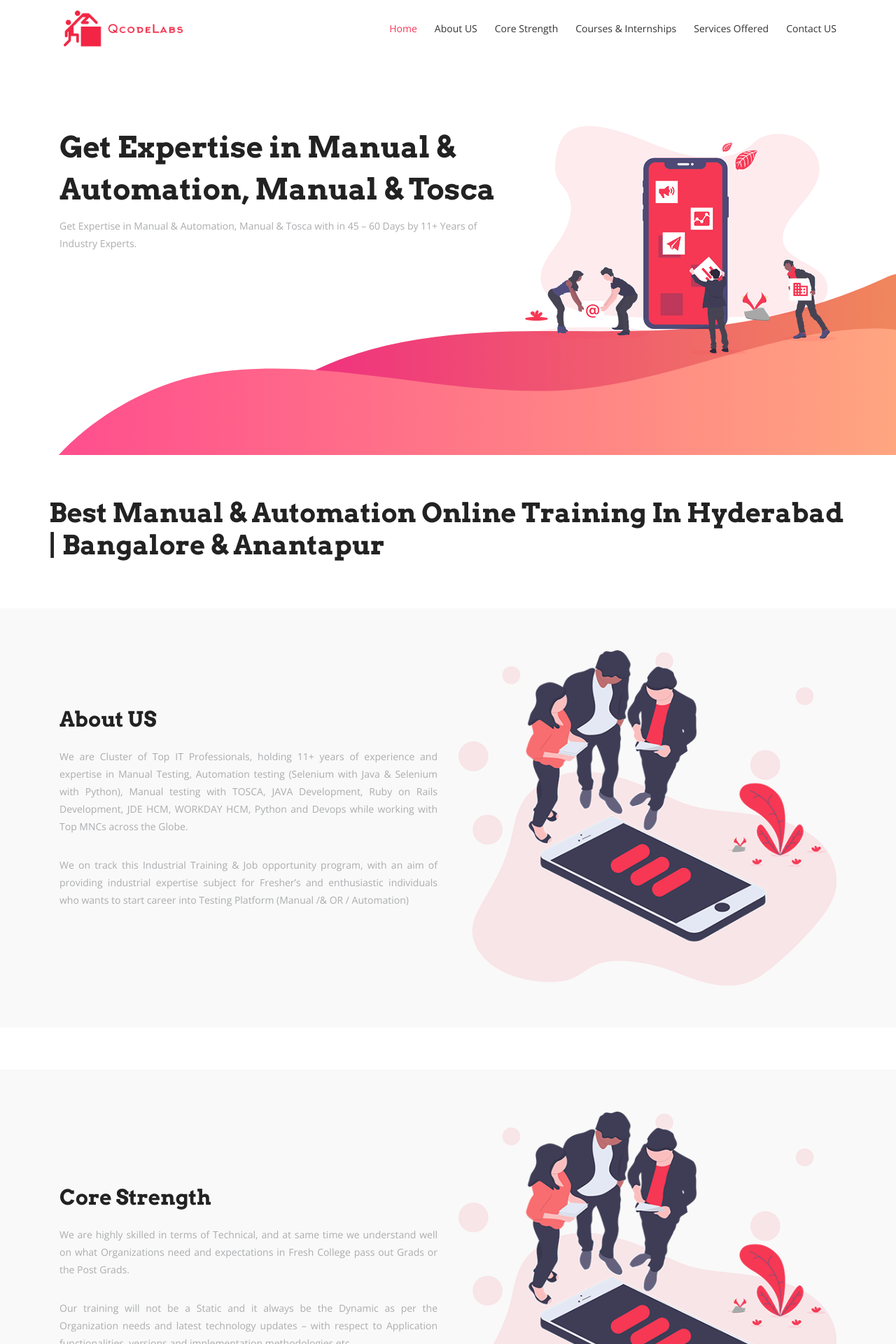
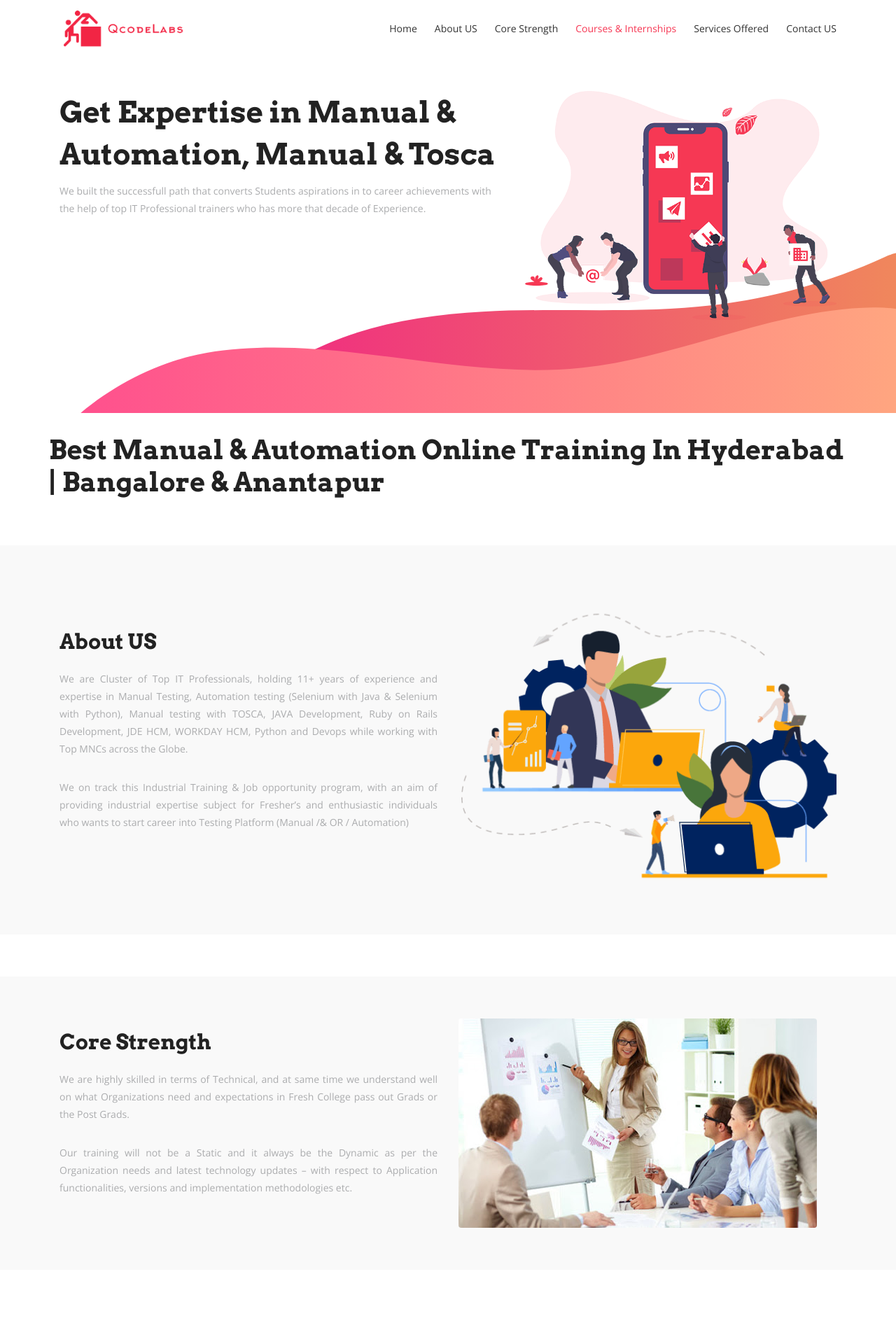
Before and after one commit to planetskht/qcodelabs, a PHP site: page / in a window 1280 px wide. Shown: the top 1920 px of the page at 70% size. Run offline with PHP 8.4, Linux system fonts and the light colour scheme; style sheets or scripts are compiled from the project's sources; some web fonts are replaced.

Commit message:
new changes

```diff
--- a/assets/css/main.css
+++ b/assets/css/main.css
@@ -752,10 +752,10 @@ hr {
   background-position: center center;
   background-repeat: no-repeat;
   background-size: cover;
-  min-height: 650px;
+  min-height: 590px;
   position: relative;
   overflow: hidden;
-  padding: 180px 0 80px;
+  padding: 130px 0 80px;
 }
 
 #hero-area .contents .head-title {
--- a/assets/scss/_hero-area.scss
+++ b/assets/scss/_hero-area.scss
@@ -6,10 +6,10 @@
     background-position: center center;
     background-repeat: no-repeat;
     background-size: cover;
-    min-height: 650px;
+    min-height: 590px;
     position: relative;
 	overflow: hidden;
-	padding: 180px 0 80px;
+	padding: 130px 0 80px;
 	.contents{
 		.head-title{
 			color: #222222;
--- a/index.html
+++ b/index.html
@@ -81,7 +81,7 @@
             <div class="col-lg-7 col-md-12 col-sm-12 col-xs-12">
               <div class="contents">
                 <h2 class="head-title">Get Expertise in Manual & Automation, Manual & Tosca</h2>
-                <p>Get Expertise in Manual & Automation,  Manual & Tosca  with in 45 – 60 Days by 11+ Years of Industry Experts.</p>
+                <p>We built the successfull path that converts Students aspirations in to career achievements with the help of top IT Professional trainers who has more that decade of Experience.</p>
               </div>
             </div>
             <div class="col-lg-5 col-md-12 col-sm-12 col-xs-12">
@@ -98,7 +98,7 @@
     <!-- Header Area wrapper End -->
 
     <!-- title Section Start -->
-    <section class="section-padding" style="padding-bottom: 0px;">
+    <section class="section-padding" style="padding-bottom: 0px; padding-top: 30px;">
       <div class="container">
         <div class="row">
           <div class="wow fadeInLeft" data-wow-delay="0.3s">
@@ -134,7 +134,7 @@
               </div>
             </div>
             <div class="col-lg-6 col-md-12 col-xs-12 wow fadeInRight" data-wow-delay="0.3s">
-              <img class="img-fluid" src="assets/img/about/img-1.png" alt="" >
+              <img class="img-fluid" src="assets/img/abt.png" alt="" >
             </div>
           </div>
         </div>
@@ -165,7 +165,7 @@
               </div>
             </div>
             <div class="col-lg-6 col-md-12 col-xs-12 wow fadeInRight" data-wow-delay="0.3s">
-              <img class="img-fluid" src="assets/img/about/img-1.png" alt="" >
+              <img class="img-fluid" src="assets/img/corestrength.jpg" alt="" >
             </div>
           </div>
         </div>
@@ -339,7 +339,7 @@
     <!-- Features Section End -->
 
     <!-- Team Section Start -->
-    <section id="team" class="section-padding bg-gray">
+    <section id="team" class="section-padding bg-gray" hidden>
       <div class="container">
         <div class="section-header text-center">
           <h2 class="section-title wow fadeInDown" data-wow-delay="0.3s">Meet our team</h2>
@@ -436,7 +436,7 @@
     <!-- Team Section End -->
 
     <!-- Pricing section Start -->
-    <section id="pricing" class="section-padding">
+    <section id="pricing" class="section-padding" hidden>
       <div class="container">
         <div class="section-header text-center">
           <h2 class="section-title wow fadeInDown" data-wow-delay="0.3s">Pricing</h2>
@@ -618,19 +618,25 @@
             <div class="contact-block">
               <form id="contactForm">
                 <div class="row">
-                  <div class="col-md-6">
+                  <div class="col-md-9">
                     <div class="form-group">
                       <input type="text" class="form-control" id="name" name="name" placeholder="Name" required data-error="Please enter your name">
                       <div class="help-block with-errors"></div>
                     </div>
                   </div>
-                  <div class="col-md-6">
+                  <div class="col-md-9">
                     <div class="form-group">
                       <input type="text" placeholder="Email" id="email" class="form-control" name="email" required data-error="Please enter your email">
                       <div class="help-block with-errors"></div>
                     </div>
                   </div>
-                   <div class="col-md-12">
+                  <div class="col-md-9">
+                    <div class="form-group">
+                      <input type="text" placeholder="Mobile" id="mobile" class="form-control" name="mobile" required data-error="Please enter your mobile number">
+                      <div class="help-block with-errors"></div>
+                    </div>
+                  </div>
+                  <div class="col-md-12">
                     <div class="form-group">
                       <input type="text" placeholder="Subject" id="msg_subject" class="form-control" required data-error="Please enter your subject">
                       <div class="help-block with-errors"></div>
@@ -652,9 +658,16 @@
             </div>
           </div>
           <div class="col-lg-5 col-md-12 col-xs-12">
-            <div class="map">
-              <object style="border:0; height: 280px; width: 100%;" data="https://www.google.com/maps/embed?pb=!1m18!1m12!1m3!1d34015.943594576835!2d-106.43242624069771!3d31.677719472407432!2m3!1f0!2f0!3f0!3m2!1i1024!2i768!4f13.1!3m3!1m2!1s0x86e75d90e99d597b%3A0x6cd3eb9a9fcd23f1!2sCourtyard+by+Marriott+Ciudad+Juarez!5e0!3m2!1sen!2sbd!4v1533791187584"></object>
-            </div>
+            <ul class="address">
+              <li>
+                <b>For Training Related Queries:</b><br/>
+                Please reach us on – trainings@Qcodelabs.co.in  / +91 -
+              </li>
+              <li>
+                <b>For Placements & Support Related Queries:</b><br/>
+                Please reach us on – trainings@Qcodelabs.co.in  / +91 -
+              </li>
+            </ul>
           </div>
         </div>
       </div>
```
Also changed, not shown: assets/php/form-process.php (+9 -0 lines), assets/img/5 mouli.png (added), assets/img/abt.png (added), assets/img/corestrength.jpg (added).
